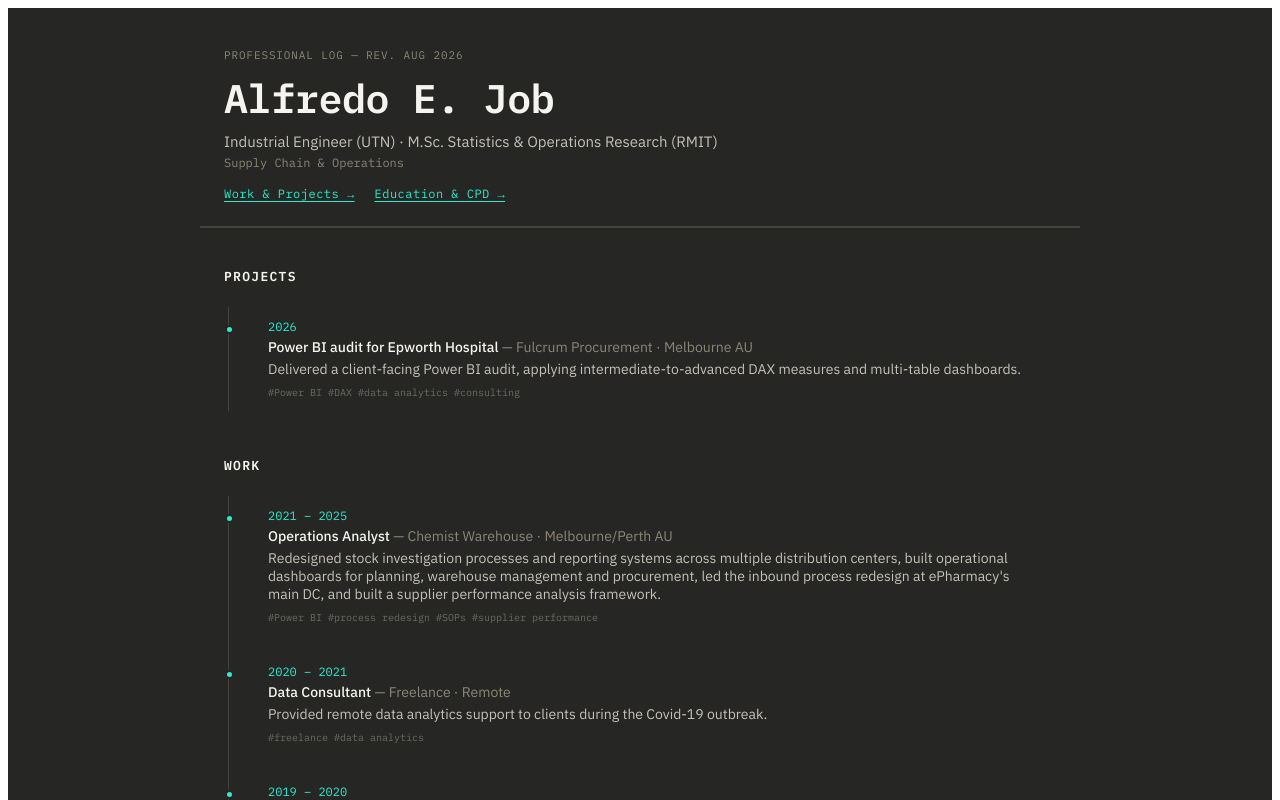
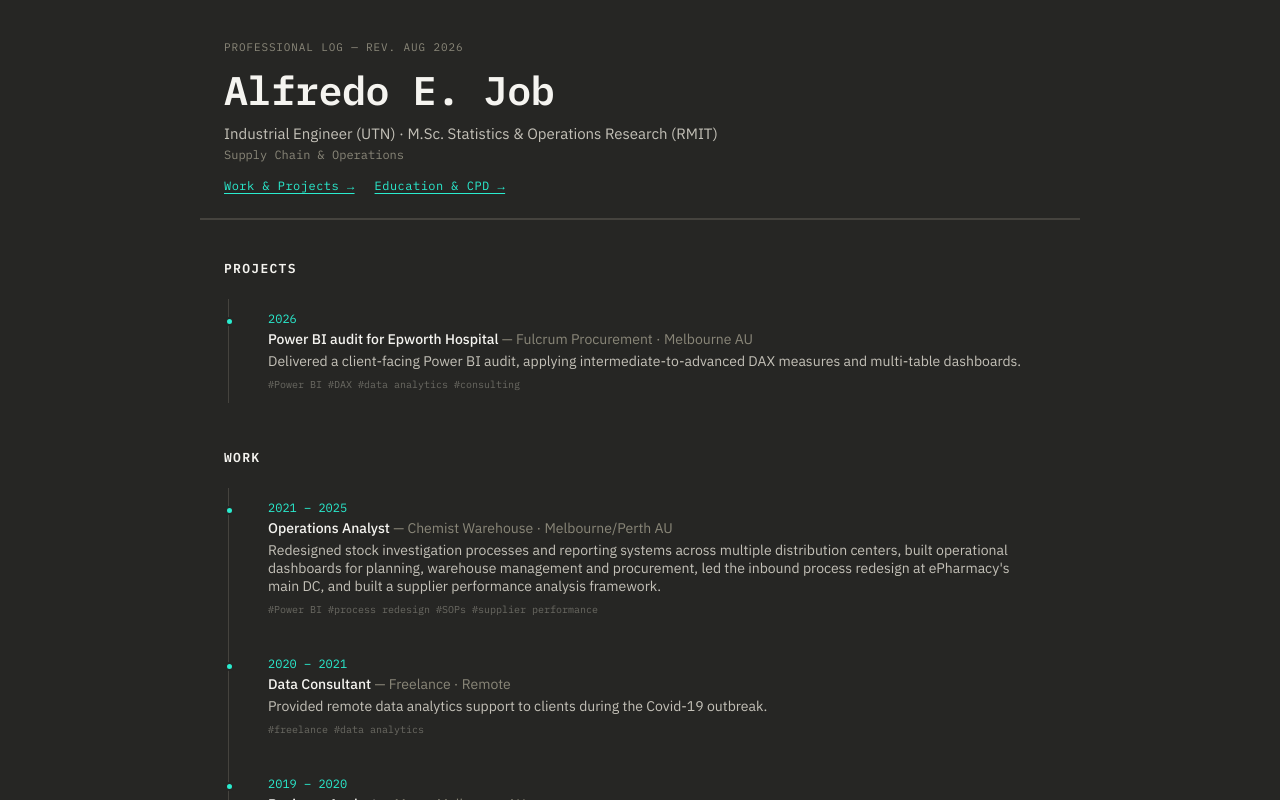
Before and after one commit to aedjob/career-log, a React (Vite) app: page / in a window 1280 px wide. Shown: the top 800 px of the page. Built offline with nearby package versions, Linux system fonts and the light colour scheme.

Commit message:
Remove default body margin, set page background

```diff
--- /dev/null
+++ b/src/index.css
@@ -0,0 +1,9 @@
+html, body {
+  margin: 0;
+  padding: 0;
+  background: #262624;
+}
+
+#root {
+  min-height: 100vh;
+}
--- a/src/main.jsx
+++ b/src/main.jsx
@@ -1,6 +1,7 @@
 import React from "react";
 import ReactDOM from "react-dom/client";
 import CareerLog from "./App.jsx";
+import "./index.css";
 
 ReactDOM.createRoot(document.getElementById("root")).render(
   <React.StrictMode>
```
